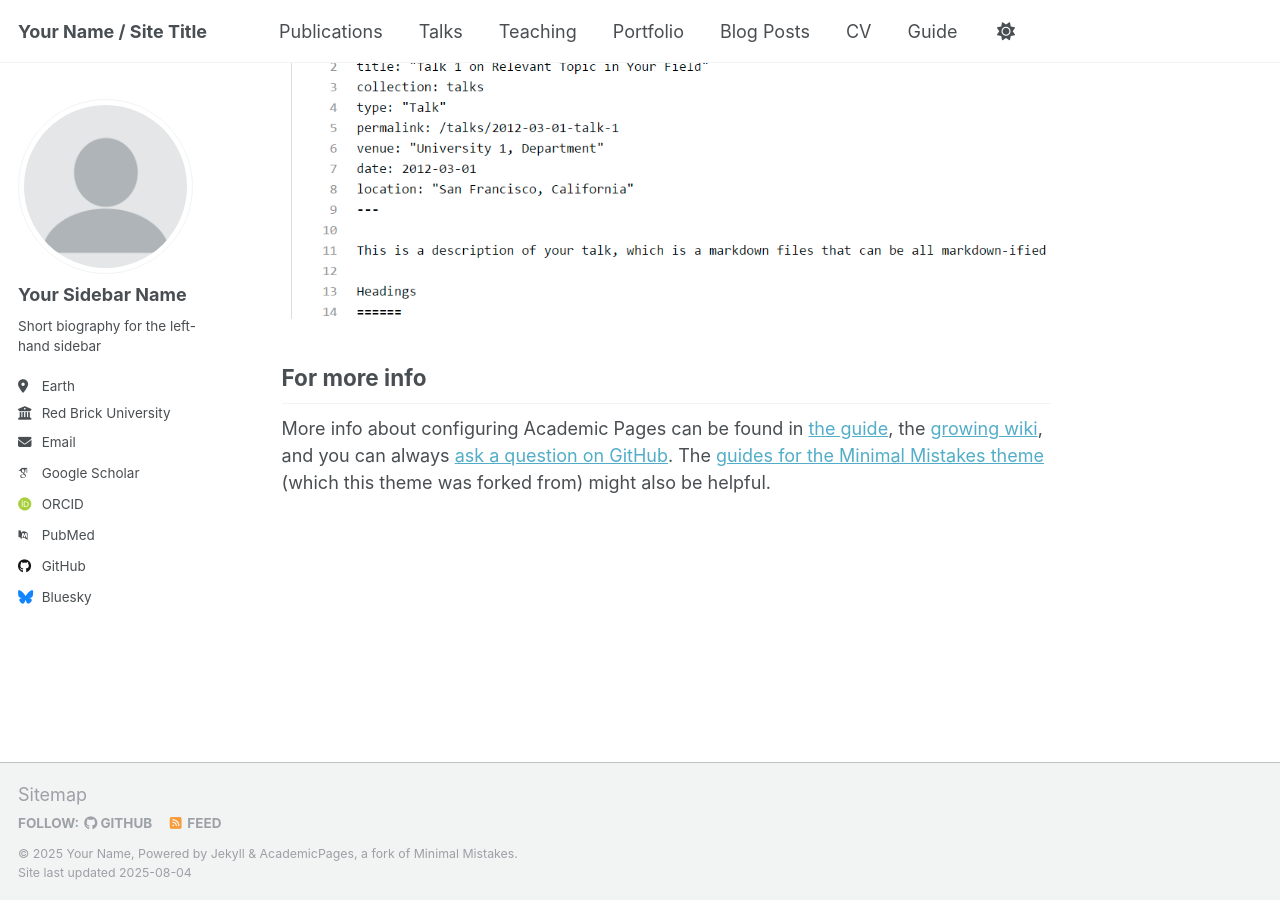
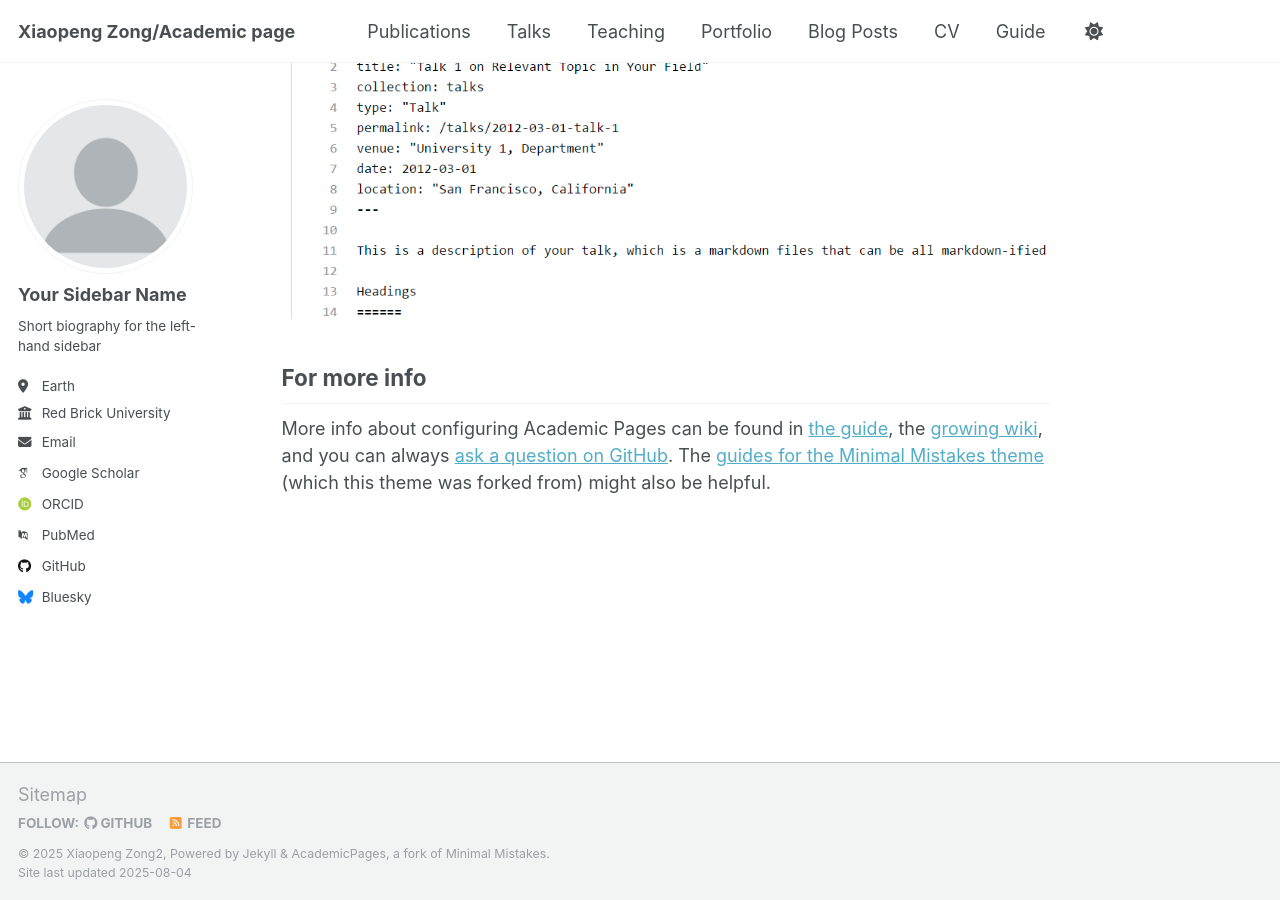
Before and after one commit to zongxp/zongxp.github.io, a Jekyll site: the page built from _pages/about.md, in a window 1280 px wide and 900 px high, scrolled down 2880 px. Built offline with Jekyll 4.4.1, drawn with Linux system fonts in a browser that asks for light colours; some web fonts are replaced; a script that is not in the unit is left out.

Commit message:
Update _config.yml

```diff
--- a/_config.yml
+++ b/_config.yml
@@ -9,9 +9,9 @@
 # Basic Site Settings
 locale                   : "en-US"
 site_theme               : "default"
-title                    : "Your Name / Site Title"
+title                    : "Xiaopeng Zong/Academic page"
 title_separator          : "-"
-name                     : &name "Your Name"
+name                     : &name "Xiaopeng Zong2"
 description              : &description "personal description"
 url                      : https://academicpages.github.io # the base hostname & protocol for your site e.g. "https://[your GitHub username].github.io" or if you already have some other page hosted on Github then use "https://[your GitHub username].github.io/[Your Repo Name]"
 baseurl                  : "" # the subpath of your site, e.g. "/blog"
```
